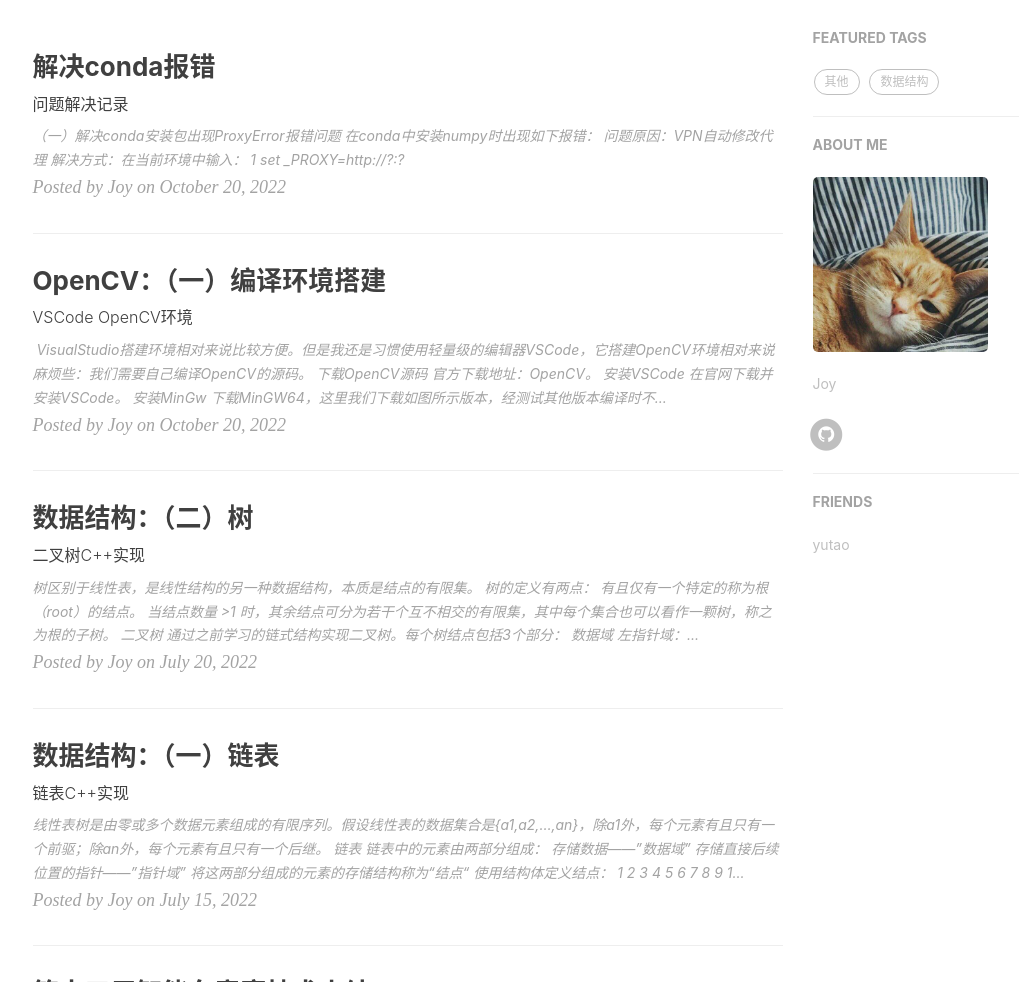
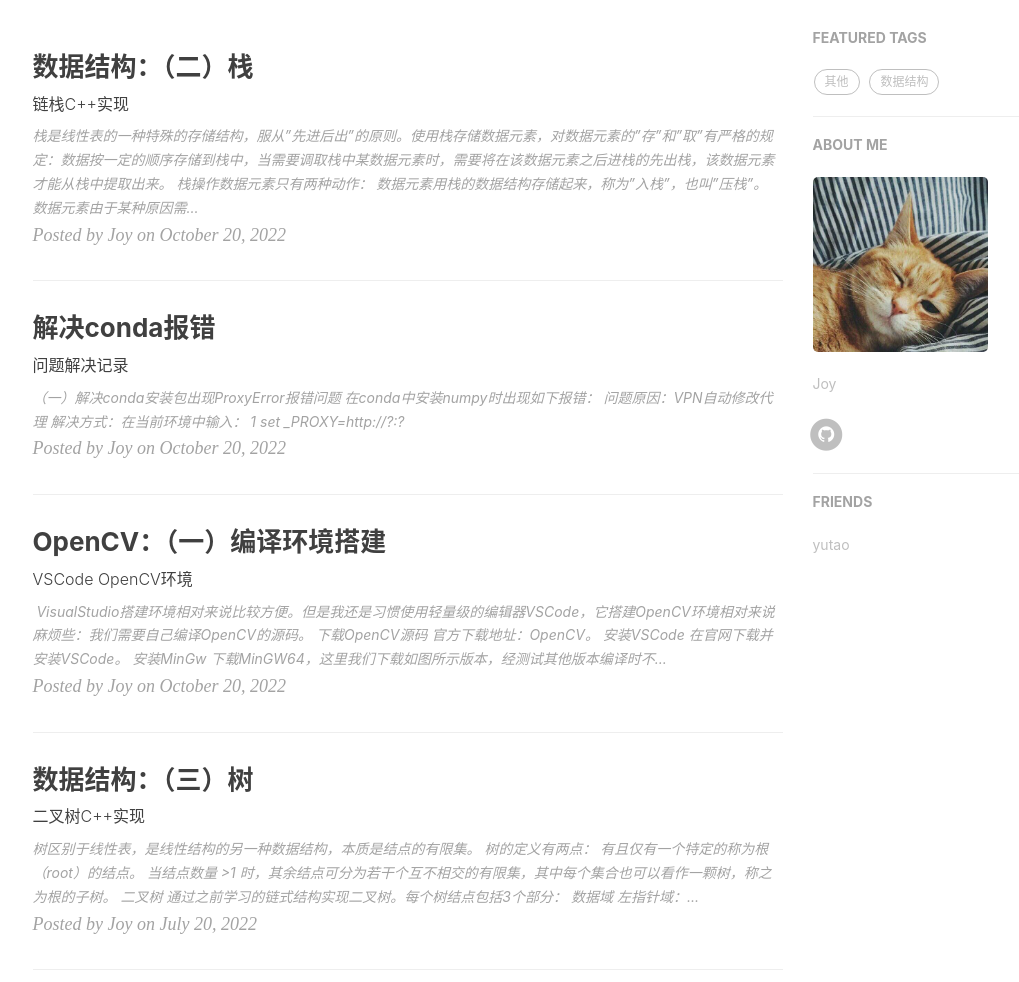
Before and after one commit to joyz121/joyz121.github.io, a Jekyll site: the page built from index.html, in a window 1280 px wide and 1400 px high. Shown: the part 418-1400 px from the top of the window, without its empty margins (135-1154 px from the left). Built offline with Jekyll 4.4.1, drawn with Linux system fonts in a browser that asks for light colours; nearby versions of some CDN libraries; the list of posts is cut into pages by our own code; comment, search, counter and statistics services are not loaded.

Commit message:
add blog

````diff
--- /dev/null
+++ b/_posts/2022-10-20-stack.md
@@ -0,0 +1,96 @@
+---
+layout: post
+title: "数据结构：（二）栈"
+subtitle: "链栈C++实现"
+author: "Joy"
+header-img: "img/post-bg-halting.jpg"
+header-mask: 0.2
+tags:
+  - 数据结构
+---
+
+栈是线性表的一种特殊的存储结构，服从"先进后出"的原则。使用栈存储数据元素，对数据元素的"存"和"取"有严格的规定：数据按一定的顺序存储到栈中，当需要调取栈中某数据元素时，需要将在该数据元素之后进栈的先出栈，该数据元素才能从栈中提取出来。
+
+栈操作数据元素只有两种动作：
+
+-   数据元素用栈的数据结构存储起来，称为"入栈"，也叫"压栈"。
+
+-   数据元素由于某种原因需要从栈结构中提取出来，称为"出栈"，也叫"弹栈"。
+
+链栈
+----
+
+用链表表示栈时，用链表头结点的一端作为栈的栈顶端，如图：
+
+![linked_stack](/img/in-post/linked_stack.png)
+
+**链栈的存储类型可描述为：**
+
+``` {.c++ language="c++"}
+//栈结构体
+struct Stack
+{
+    data_type* data;
+    Stack* next;
+};
+```
+
+**判断栈空：**
+
+``` {.c++ language="c++"}
+bool IsEmpty(Stack* S)//判断栈空
+{
+    return (S->next==nullptr);
+}
+```
+
+**栈初始化：**
+
+``` {.c++ language="c++"}
+//创建栈
+Stack* InitStack()
+{
+    Stack* S;
+    S=(Stack*)malloc(sizeof(Stack));
+    S->next=nullptr;
+    return S;
+}
+```
+
+**入栈：**
+
+``` {.c++ language="c++"}
+//入栈
+void Push(Stack* S,data_type* data)
+{
+    Stack* p;
+    p=(Stack*)malloc(sizeof(Stack));
+    p->data=data;
+    p->next=S->next;
+    S->next=p;
+}
+```
+
+**出栈：**
+
+``` {.c++ language="c++"}
+//出栈
+data_type* Pop(Stack* S)
+{
+    Stack* First;
+    data_type* TopData;
+    if(IsEmpty(S))
+    {
+        cout<<"Stack is empty"<<endl;
+        return nullptr;
+    }
+    else
+    {
+        First=S->next;
+        S->next=First->next;
+        TopData=First->data;
+        free(First);
+        return TopData;
+    }
+}
+```
--- a/_posts/2022-7-20-tree.md
+++ b/_posts/2022-7-20-tree.md
@@ -1,6 +1,6 @@
 ---
 layout: post
-title: "数据结构：（二）树"
+title: "数据结构：（三）树"
 subtitle: "二叉树C++实现"
 author: "Joy"
 header-img: "img/post-bg-rwd.jpg"
````
